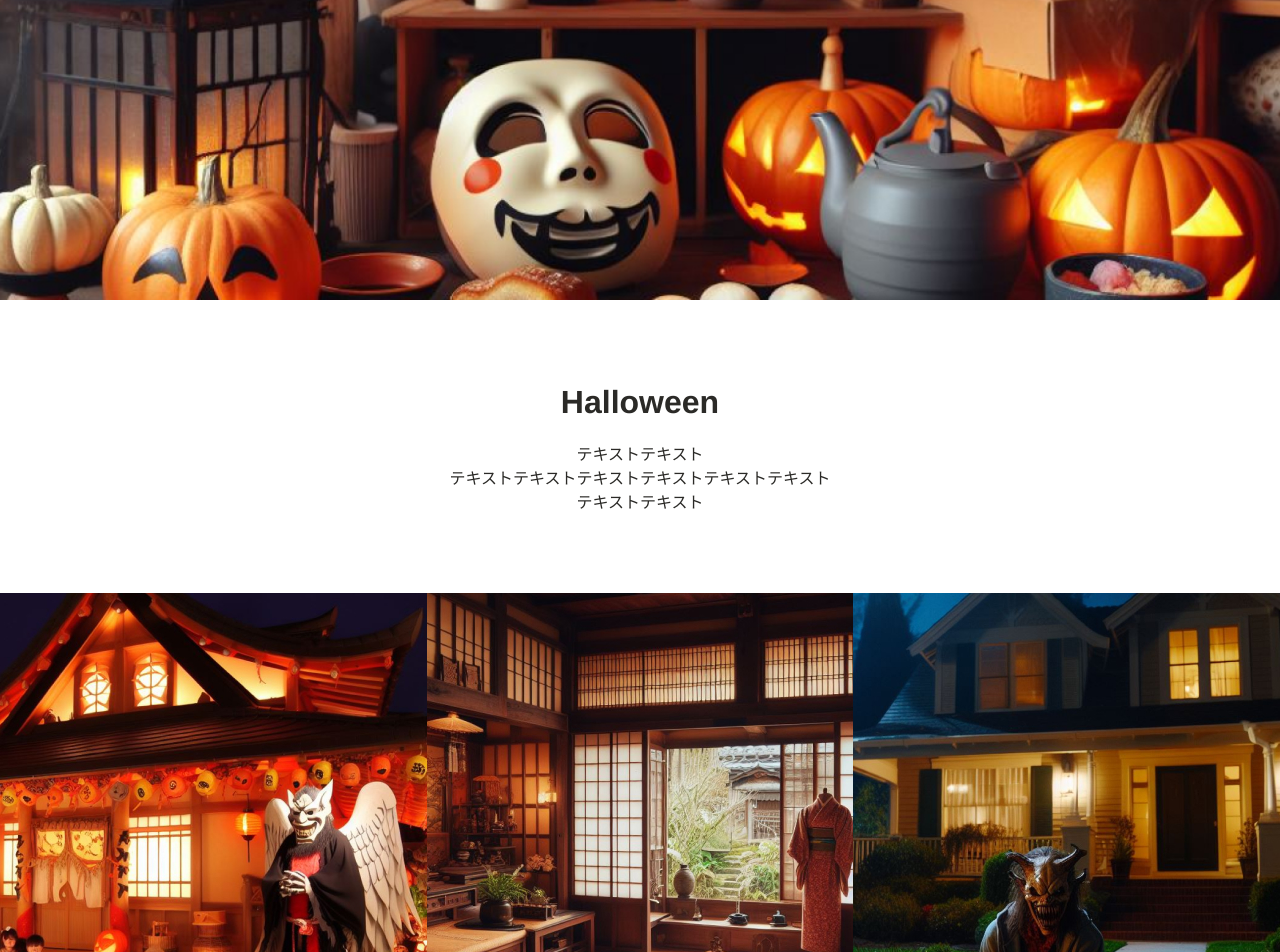
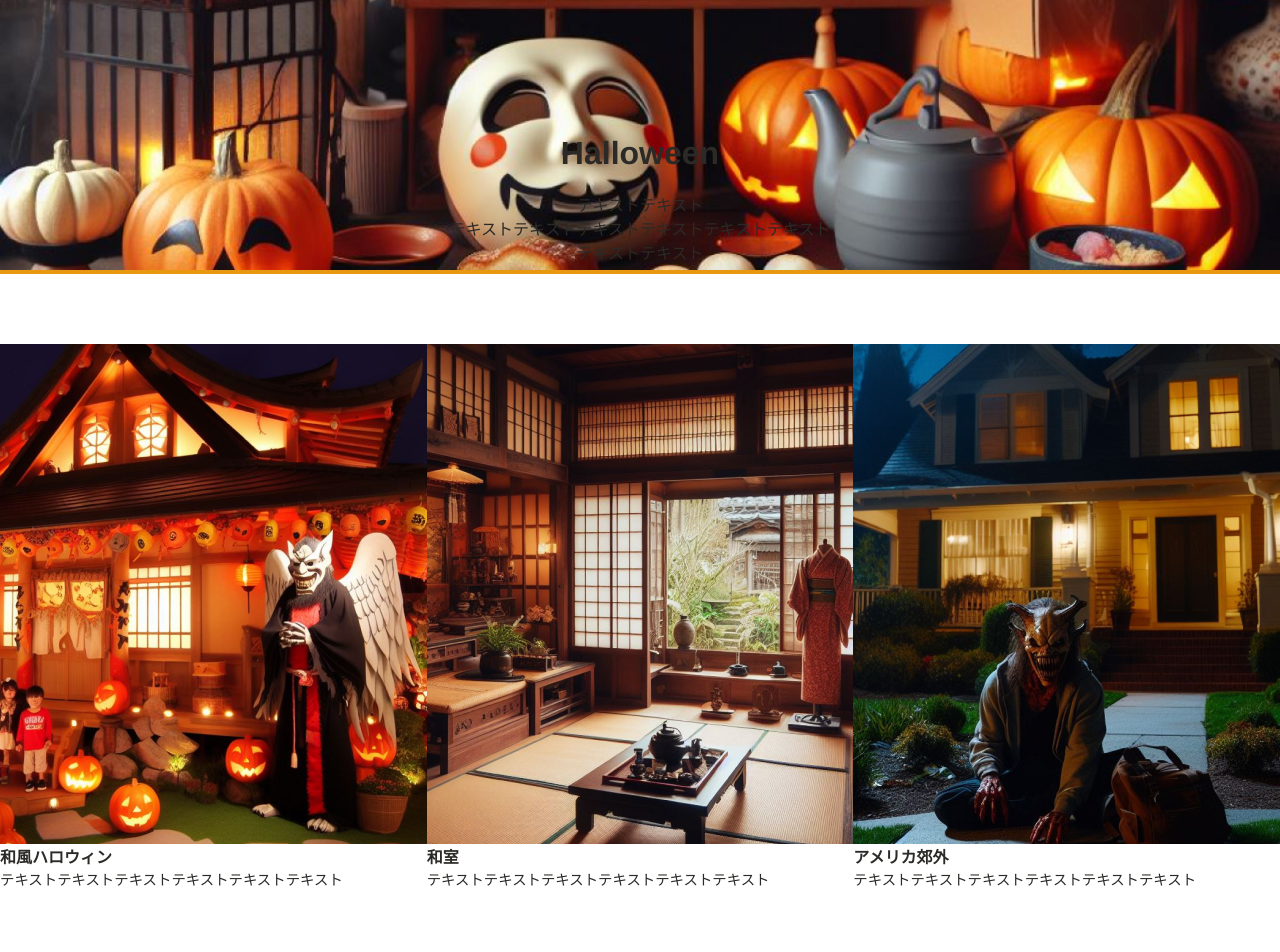
Before and after one commit to NobuyukiIchioka/Codestep-3, a plain HTML site: page index.html in a window 1280 px wide. Shown: the part 500-1452 px from the top of the page. Drawn offline with Linux system fonts and the light colour scheme; some packages are replaced by stand-ins of ours.

Commit message:
CSSを更新

```diff
--- a/css/style.css
+++ b/css/style.css
@@ -17,6 +17,16 @@ a {
   color: #2b2a27;
 }
 
+.wrapper{
+  position: relative;
+  background-color: rgb(232, 152, 14);
+  margin-bottom: 70px;
+
+    display: flex;
+    align-items: center;
+    justify-content: center;
+}
+
 /*-------------------------------------------
 Mainvisual
 -------------------------------------------*/
@@ -27,10 +37,9 @@ Mainvisual
 */
 #mainvisual img {
   width: 100%;
-  height: 100vh;
+  /* height: 100vh; */
   object-fit: cover;
   object-position: center top;
-  margin-bottom: 80px;
 }
 
 /*-------------------------------------------
@@ -39,22 +48,20 @@ Text
 .text {
   text-align: center;
   padding: 0 20px;
-  margin-bottom: 80px;
+  font-size: 16px;
+  text-align: center;
+
+  position: absolute;
+  bottom: 10px;
+  z-index: 10;
 }
+
+/* .textクラスの子孫要素である.site-titleクラスの要素にスタイルを適用 */
 .text .site-title {
   margin-bottom: 20px;
+  font-size: 32px;
 }
-/*
-「display: inline-block;」でaタグに幅と高さを持たせる。
-paddingでボタンのサイズを調整。
-*/
-.text .btn {
-  display: inline-block;
-  border: solid 1px #2b2a27;
-  font-size: 0.875rem;
-  padding: 18px 60px;
-  text-decoration: none;
-}
+
 
 /*-------------------------------------------
 Image
@@ -81,6 +88,15 @@ Image
   height: 500px;
   object-fit: cover;
   vertical-align: bottom;
+}
+
+.flex li h2{
+font-size: 16px;
+font-weight: bold;
+}
+
+.flex li p{
+  font-size: 14.4px;
 }
 
 /*-------------------------------------------
```
